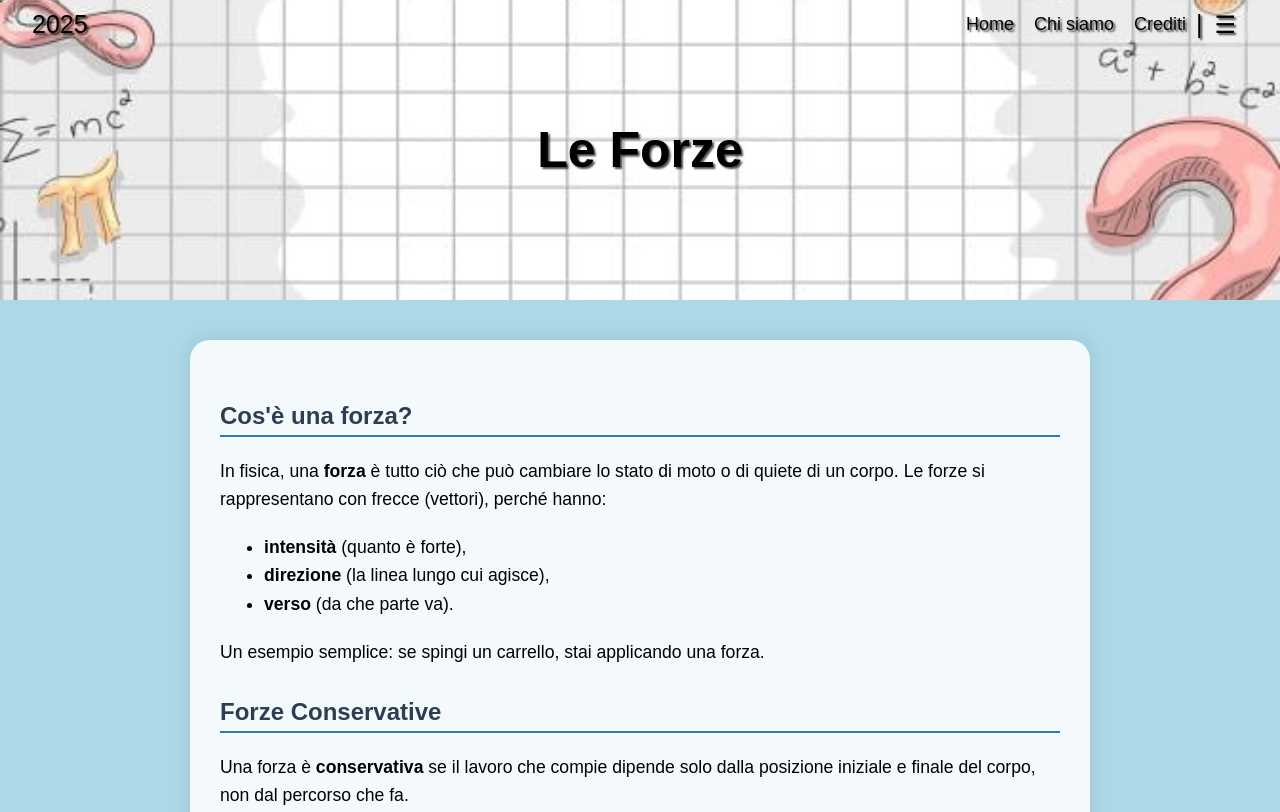
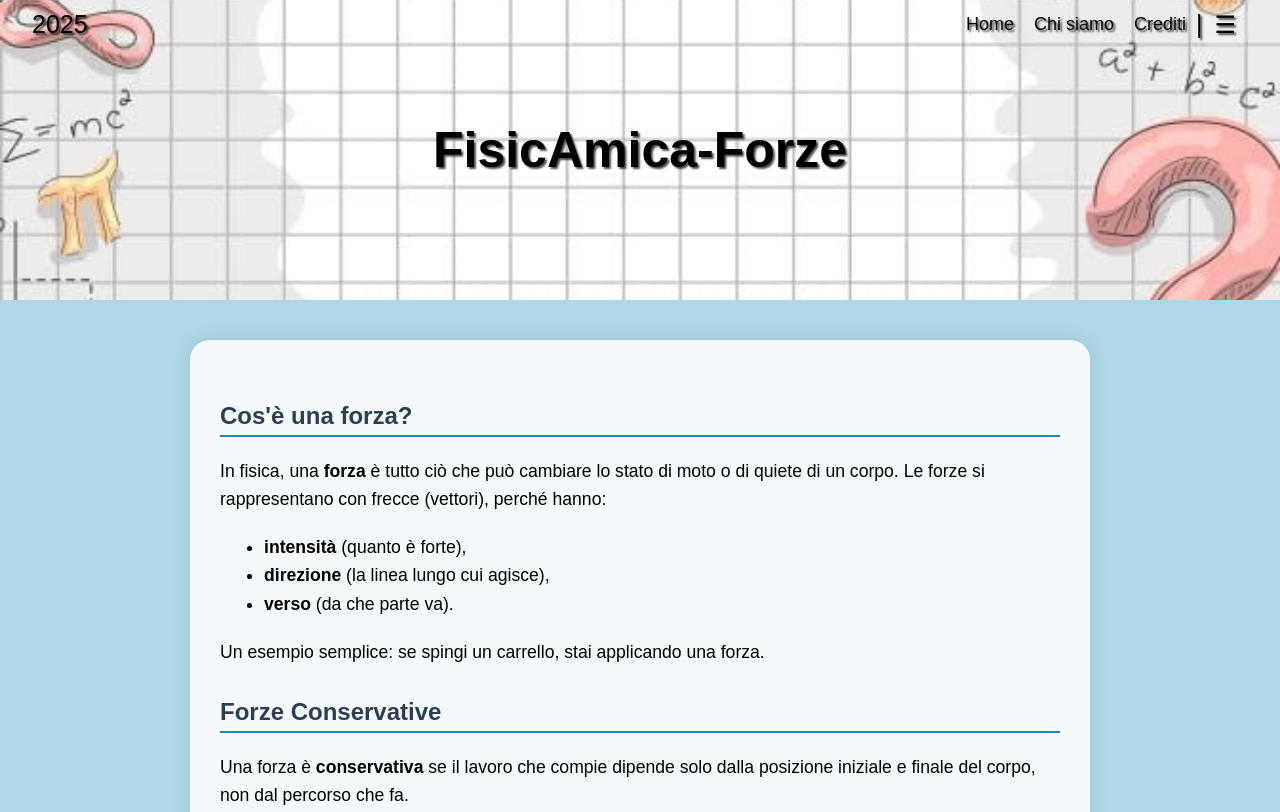
Before and after one commit to Vincenzo08jr/Sito-di-Fisica-3-S-Siani, a plain HTML site: page Forze.html in a window 1280 px wide. Shown: the top 812 px of the page. Drawn offline with nearby package versions, Linux system fonts and the light colour scheme; a web font is replaced by a local one.

Commit message:
Update Forze.html

```diff
--- a/Forze.html
+++ b/Forze.html
@@ -163,7 +163,7 @@
                     </div>
                 </nav>
             </div>
-            <h1 class="title">Le Forze</h1>
+            <h1 class="title">FisicAmica-Forze</h1>
         </div>
     </div>
 
```
